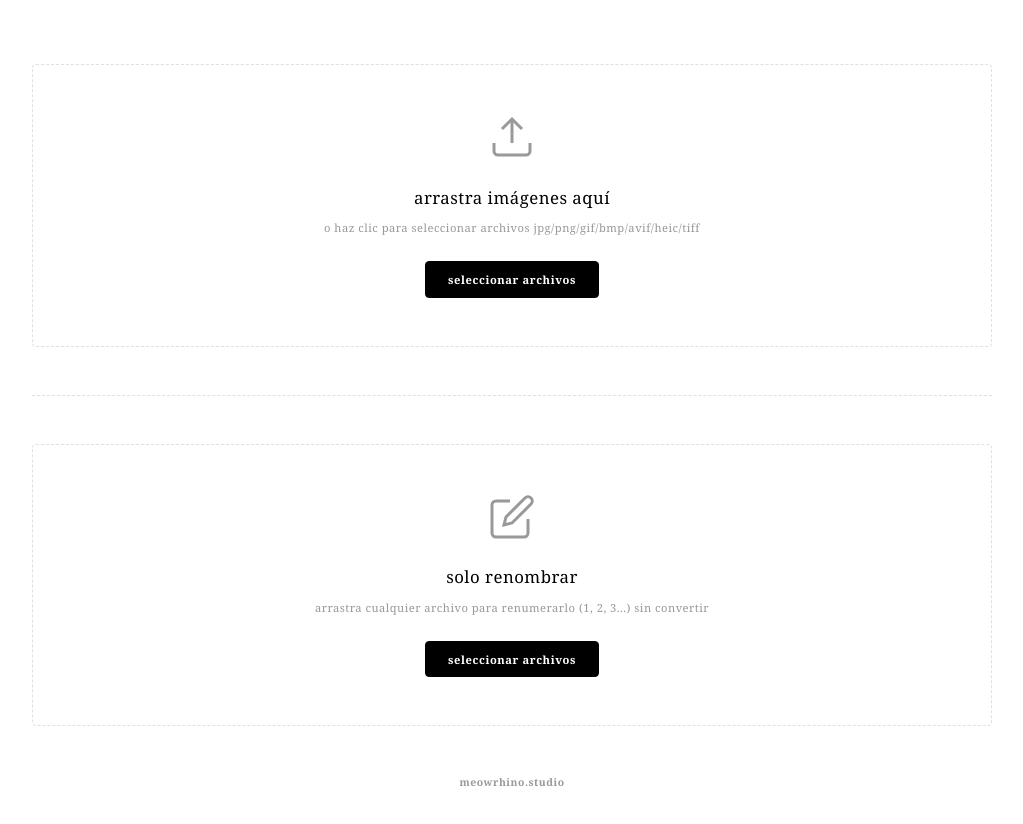
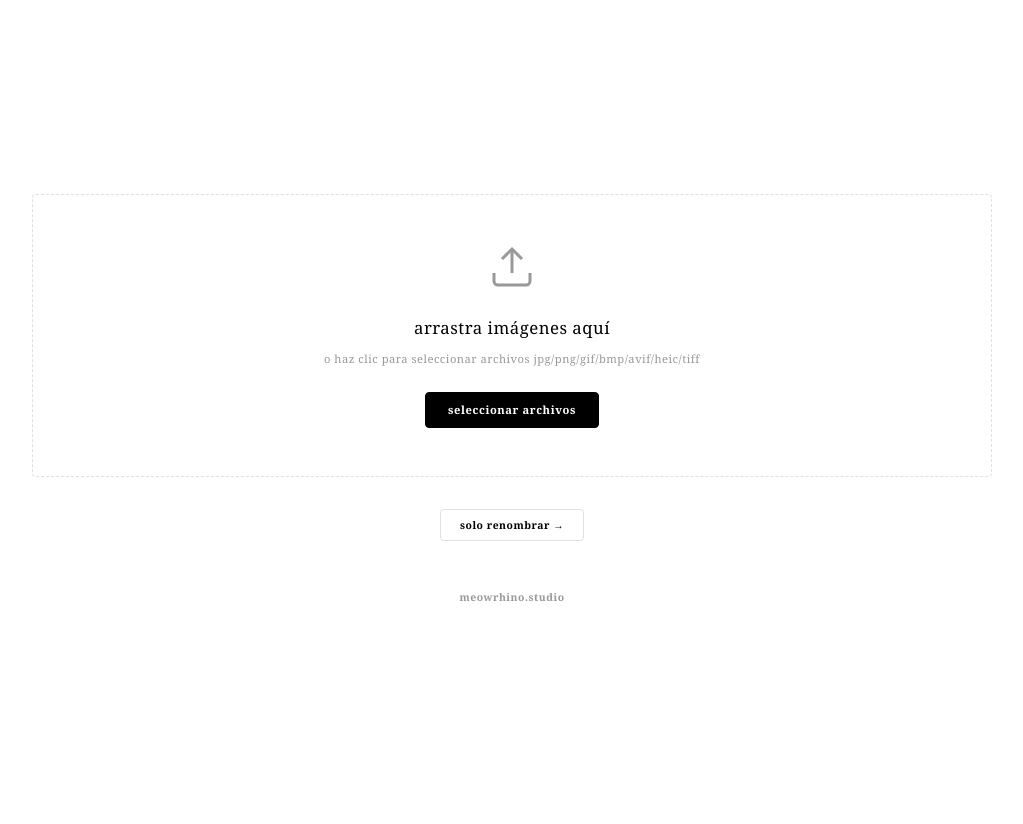
Before and after one commit to meowrhino/imgToWeb, a plain HTML site: page index.html in a window 1280 px wide. Shown: the whole page, without its empty margins (128-1151 px from the left). After the commit the page ends 800 px from the top, so only its background shows below. Drawn offline with nearby package versions, Linux system fonts and the light colour scheme; a web font is replaced by a local one.

Commit message:
switch converter and renamer to toggle views instead of both visible
Single page with two views that alternate via buttons:
"solo renombrar →" and "← convertir a webp".

Co-Authored-By: Claude Opus 4.6 (1M context) <noreply@anthropic.com>

```diff
--- a/index.html
+++ b/index.html
@@ -21,7 +21,8 @@
 </head>
 <body>
   <div class="container">
-    <!-- Upload Area -->
+    <!-- VIEW: Convertir a WebP -->
+    <div id="viewConvert">
       <div class="upload-area" id="uploadArea">
         <svg class="upload-icon" width="48" height="48" viewBox="0 0 24 24" fill="none" stroke="currentColor" stroke-width="1.5">
           <path d="M21 15v4a2 2 0 0 1-2 2H5a2 2 0 0 1-2-2v-4"/>
@@ -33,6 +34,8 @@
         <button class="btn-primary" id="selectBtn">seleccionar archivos</button>
         <input type="file" id="fileInput" accept="image/jpeg,image/jpg,image/png,image/gif,image/bmp,image/avif,image/heic,image/heif,.heic,.heif,image/tiff,.tif,.tiff" multiple hidden>
       </div>
+
+      <button class="btn-secondary mode-switch" id="switchToRename">solo renombrar →</button>
 
       <!-- Progress Bar -->
       <div id="progressContainer" class="progress-container" style="display: none;">
@@ -69,12 +72,10 @@
         </div>
         <div id="imagesList" class="images-list"></div>
       </div>
+    </div>
 
-    <!-- Separator -->
-    <hr class="section-separator">
-
-    <!-- Rename Only Section -->
-    <div class="rename-section">
+    <!-- VIEW: Solo Renombrar -->
+    <div id="viewRename" style="display: none;">
       <div class="upload-area" id="renameUploadArea">
         <svg class="upload-icon" width="48" height="48" viewBox="0 0 24 24" fill="none" stroke="currentColor" stroke-width="1.5">
           <path d="M11 4H4a2 2 0 0 0-2 2v14a2 2 0 0 0 2 2h14a2 2 0 0 0 2-2v-7"/>
@@ -85,6 +86,8 @@
         <button class="btn-primary" id="renameSelectBtn">seleccionar archivos</button>
         <input type="file" id="renameFileInput" multiple hidden>
       </div>
+
+      <button class="btn-secondary mode-switch" id="switchToConvert">← convertir a webp</button>
 
       <!-- Rename Results -->
       <div id="renameContainer" class="images-grid" style="display: none;">
--- a/script.js
+++ b/script.js
@@ -416,6 +416,21 @@ function downloadImage(id) {
 }
 
 // ============================================================================
+// CAMBIO DE VISTA: Convertir ↔ Renombrar
+// ============================================================================
+
+const viewConvert = document.getElementById('viewConvert');
+const viewRename = document.getElementById('viewRename');
+document.getElementById('switchToRename').addEventListener('click', () => {
+  viewConvert.style.display = 'none';
+  viewRename.style.display = 'block';
+});
+document.getElementById('switchToConvert').addEventListener('click', () => {
+  viewRename.style.display = 'none';
+  viewConvert.style.display = 'block';
+});
+
+// ============================================================================
 // SECCIÓN: SOLO RENOMBRAR
 // ============================================================================
 
--- a/styles.css
+++ b/styles.css
@@ -390,16 +390,11 @@ body {
   border-left: 3px solid var(--text);
 }
 
-/* Section Separator */
-.section-separator {
-  border: none;
-  border-top: 1px dashed var(--border);
-  margin: 3rem 0;
-}
-
-/* Rename Section */
-.rename-section .upload-area {
-  margin-top: 0;
+/* Mode Switch Button */
+.mode-switch {
+  display: block;
+  margin: 0.75rem auto 0;
+  text-align: center;
 }
 
 .rename-list {
```
Lines whose indentation alone changed are shown as unchanged.
